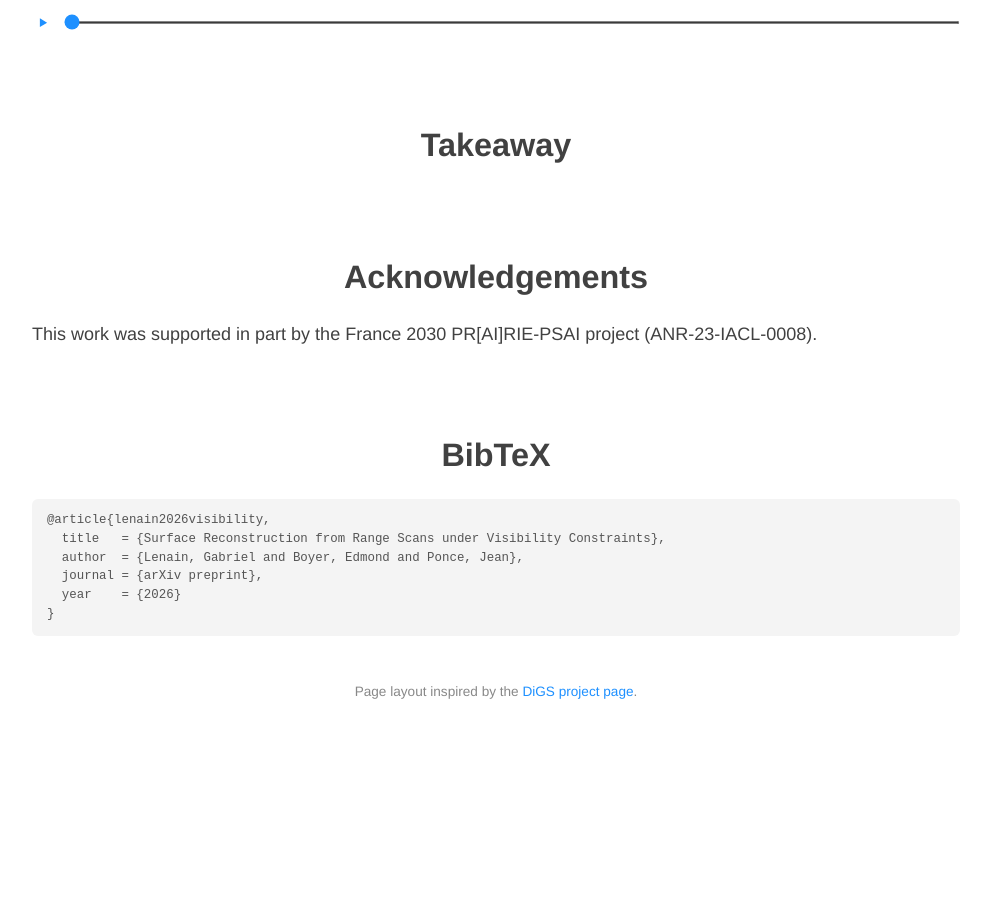
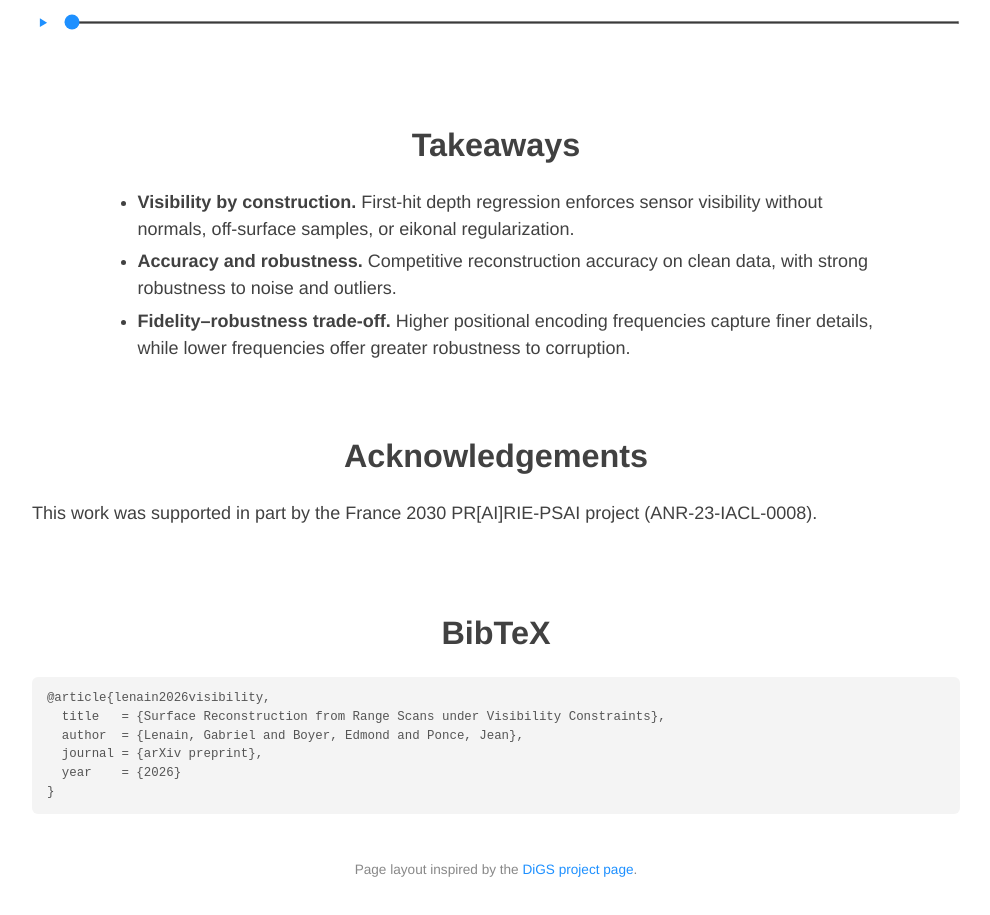
Before and after one commit to gabriellenain/visibility-recon, a plain HTML site: page index.html in a window 1280 px wide. Shown: the part 3980-4895 px from the top of the page, without its empty margins (144-1134 px from the left). Before the commit the page ends 4716 px from the top, so only its background shows below. Drawn offline with nearby package versions, Linux system fonts and the light colour scheme; grey boxes are pictures that could not be loaded.

Commit message:
Takeaways
Co-Authored-By: Claude Opus 5.5 <noreply@anthropic.com>

```diff
--- a/index.html
+++ b/index.html
@@ -165,8 +165,15 @@
 
 <section class="takeaway" id="takeaway">
     <div class="default-container">
-        <h2 class="section-title">Takeaway</h2>
-        <!-- TODO: takeaway -->
+        <h2 class="section-title">Takeaways</h2>
+        <ul class="takeaways">
+            <li><b>Visibility by construction.</b> First-hit depth regression enforces sensor visibility without normals,
+                off-surface samples, or eikonal regularization.</li>
+            <li><b>Accuracy and robustness.</b> Competitive reconstruction accuracy on clean data, with strong robustness
+                to noise and outliers.</li>
+            <li><b>Fidelity&ndash;robustness trade-off.</b> Higher positional encoding frequencies capture finer details,
+                while lower frequencies offer greater robustness to corruption.</li>
+        </ul>
     </div>
 </section>
 
```
